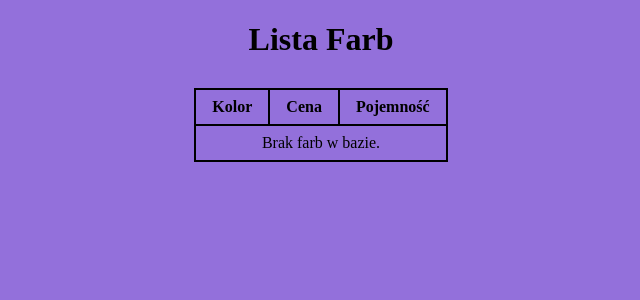
After one commit to GrzTer/WWWscul, a Django app: template farby/templates/index.html in a window 1280 px wide. The commit adds this page. Shown: the top 300 px of the page, without its empty margins (319-959 px from the left). Run offline with Django 5.2, Linux system fonts and the light colour scheme; the template is opened without the code that fills it, so the values that code supplies are empty.

Commit message:
Zafanie Farby

```diff
--- a/Ryby/templates/ryby.html
+++ b/Ryby/templates/ryby.html
@@ -1,4 +1,4 @@
-{% load static %}
+                            {% load static %}
 <!DOCTYPE html>
 <html lang="pl">
 <head>
--- /dev/null
+++ b/farby/static/style.css
@@ -0,0 +1,19 @@
+body {
+    background-color: mediumpurple;
+}
+
+h1 {
+    text-align:center;
+}
+
+table {
+    border: 2px dotted plum;
+    border-collapse: collapse;
+    margin: 30px auto;
+}
+
+th, td {
+    border: 2px solid black;
+    padding: 8px 16px;
+    text-align: center;
+}
--- /dev/null
+++ b/farby/templates/index.html
@@ -0,0 +1,29 @@
+{% load static %}
+<!DOCTYPE html>
+<html>
+<head>
+    <link rel="stylesheet" href="{% static 'style.css' %}">
+    <title>Lista Farb</title>
+</head>
+<body>
+    <h1>Lista Farb</h1>
+    <table>
+        <tr>
+            <th>Kolor</th>
+            <th>Cena</th>
+            <th>Pojemność</th>
+        </tr>
+        {% for paint in paints %}
+        <tr>
+            <td>{{ paint.color }}</td>
+            <td>{{ paint.price }}</td>
+            <td>{{ paint.capacity }}</td>
+        </tr>
+        {% empty %}
+        <tr>
+            <td colspan="3">Brak farb w bazie.</td>
+        </tr>
+        {% endfor %}
+    </table>
+</body>
+</html>
```
